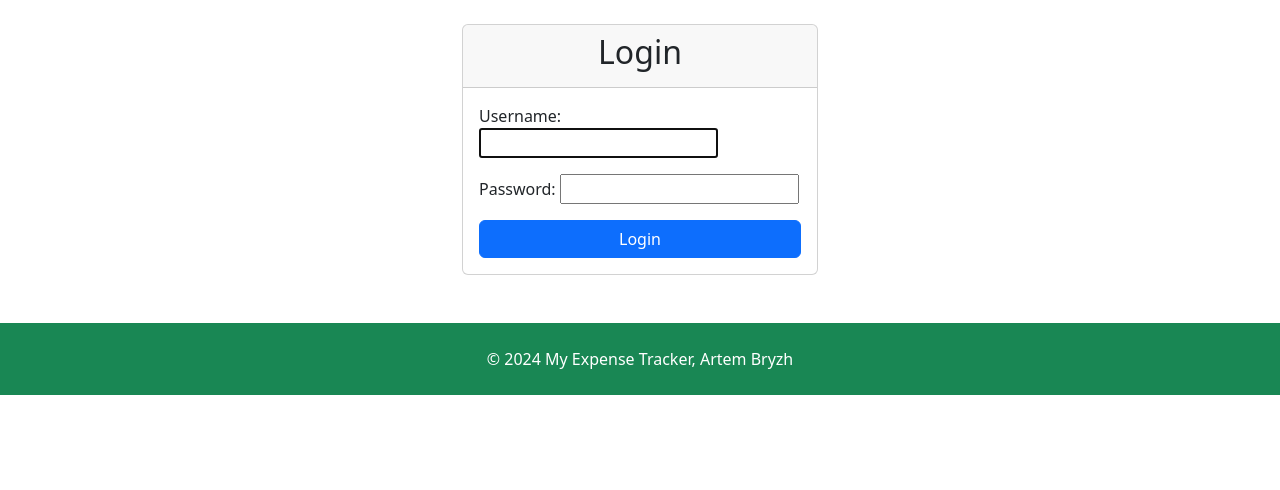
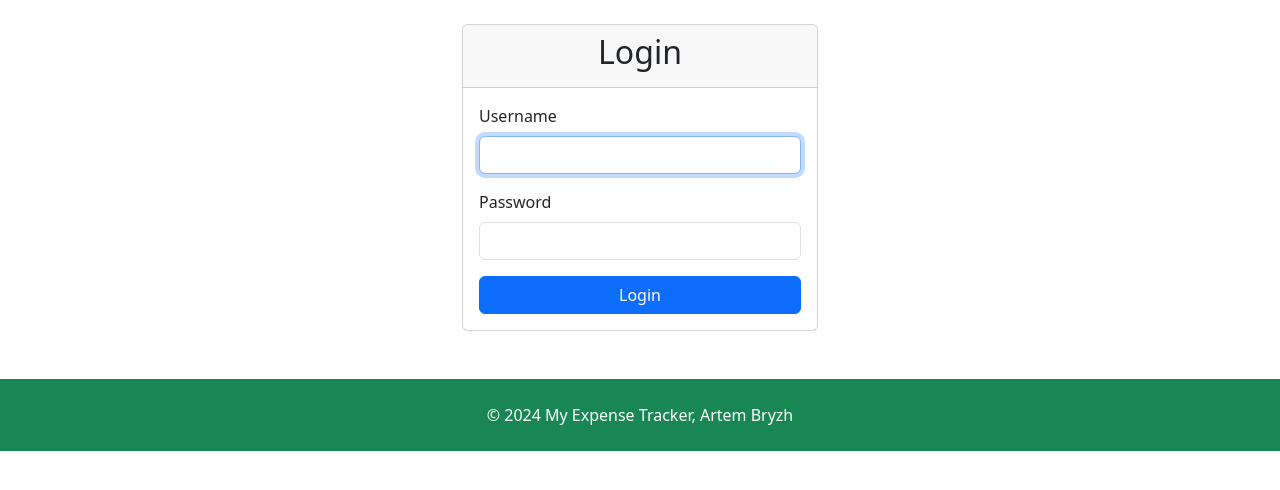
Before and after one commit to pagaslav/feodosia-flat, a Django app: page /login/ in a window 1280 px wide. Shown: the part 56-546 px from the top of the page. Run offline with Django 5.2, Linux system fonts and the light colour scheme.

Commit message:
Updute login form with new Bootstrap classes

```diff
--- a/templates/registration/login.html
+++ b/templates/registration/login.html
@@ -1,7 +1,7 @@
 {% extends 'base.html' %}
 
 {% block title %}Login{% endblock %}
-
+{% load form_tags %}
 {% block content %}
 <div class="row justify-content-center">
     <div class="col-md-4">
@@ -12,7 +12,14 @@
             <div class="card-body">
                 <form method="post">
                     {% csrf_token %}
-                    {{ form.as_p }}
+                    <div class="mb-3">
+                        <label for="{{ form.username.id_for_label }}" class="form-label">Username</label>
+                        {{ form.username|add_class:"form-control" }}
+                    </div>
+                    <div class="mb-3">
+                        <label for="{{ form.password.id_for_label }}" class="form-label">Password</label>
+                        {{ form.password|add_class:"form-control" }}
+                    </div>
                     <button type="submit" class="btn btn-primary w-100">Login</button>
                 </form>
             </div>
```
Also changed, not shown: db.sqlite3.
